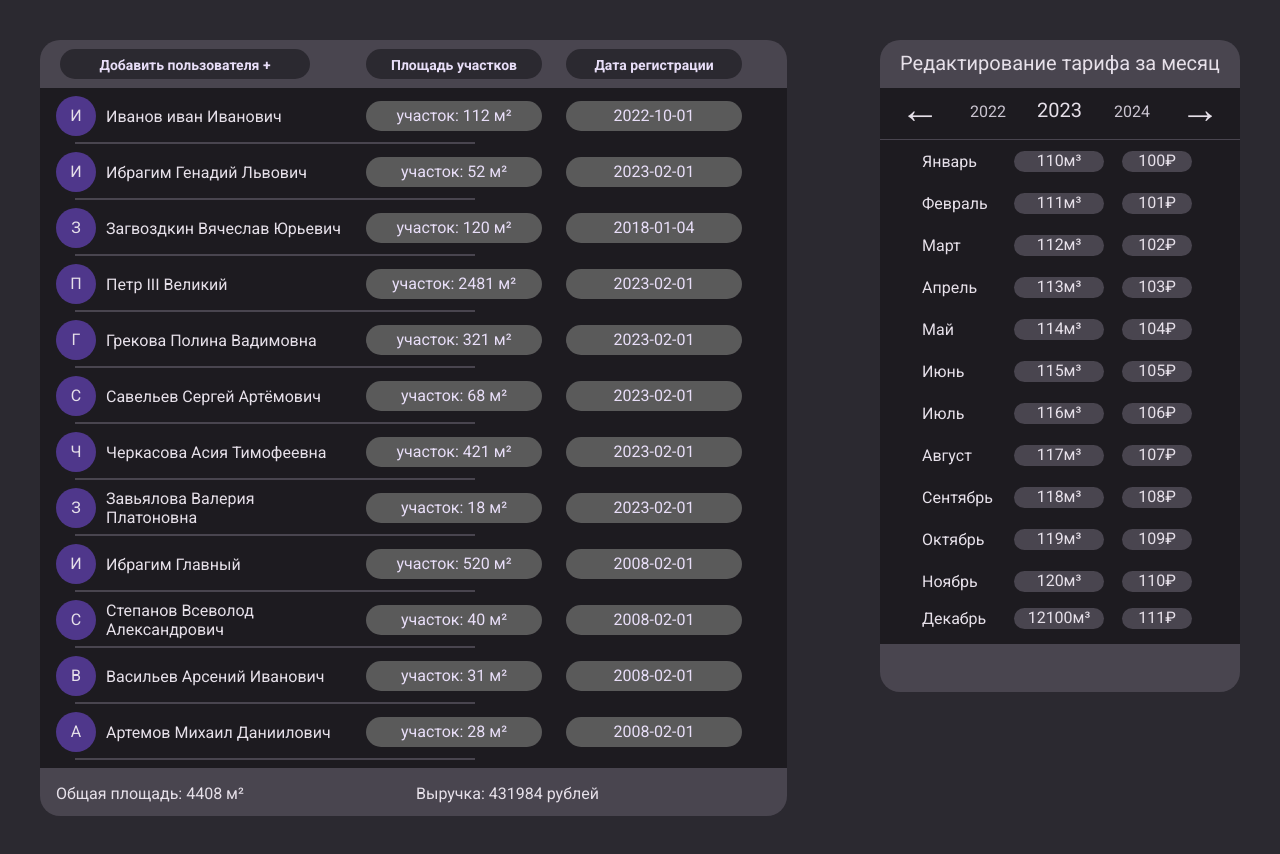
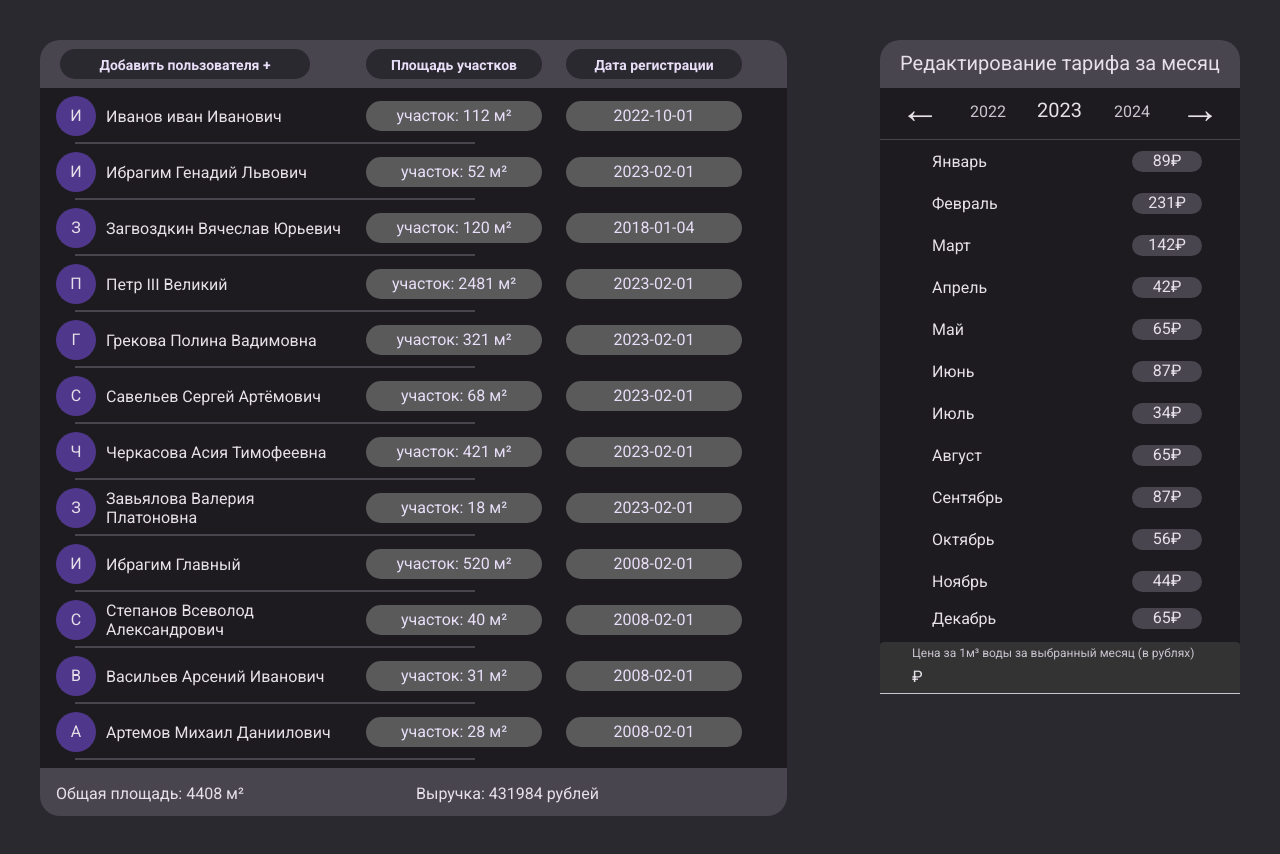
Before and after one commit to Linsaym/PumpHouse_app, a Vue app: page / in a window 1280 px wide. Built offline with nearby package versions, Linux system fonts and the light colour scheme.

Commit message:
Revert "init"
This reverts commit 1e0a21e35cf8b3aae276c8f85b761017f2916f9d.

```diff
--- a/src/components/UI/Calendar/Calendar.vue
+++ b/src/components/UI/Calendar/Calendar.vue
@@ -7,26 +7,15 @@
     <div class="calendar__main">
       <CalendarMonth v-for="(month,i) in months" :key="month" :month="month" :isSelected="i==selectedMonth"
                      :monthIndex="i"
-                     :indications="indications[i]"
-                     :tariff="tariffs[i]" @changeSelectedMonth="changeSelectedMonth"
-                     @changeInputOnIndications="changeInputOnIndications"
-                     @changeInputOnTariff="changeInputOnTariff"
-      />
+                     :tariff="tariffs[i]" @changeSelectedMonth="changeSelectedMonth"/>
     </div>
-    <div v-if="inputType=='Tariff'" class="calendar__changeTariff">
+    <div class="calendar__changeTariff">
+      <!--      <input class="changeTariff__input" v-model="tariffOnSelectedMonth"/>-->
       <span contenteditable="true" class="changeTariff__input" @focusout="changeTariff">{{
           tariffOnSelectedMonth
         }}
       </span>
     </div>
-    <div v-if="inputType=='Indications'" class="calendar__changeIndications">
-      <span contenteditable="true" class="changeIndications__input"
-            @focusout="changeIndications">{{
-          IndicationsOnSelectedMonth
-        }}
-      </span>
-    </div>
-    <div v-if="inputType==''" class="calendar__footer"></div>
 
   </div>
 </template>
@@ -43,38 +32,23 @@ export default {
   },
   data() {
     return {
-      inputType: '',
       selectedYear: 2023,
       selectedMonth: null,
       months: ['Январь', 'Февраль', 'Март', 'Апрель', 'Май', 'Июнь', 'Июль', 'Август', 'Сентябрь', 'Октябрь', 'Ноябрь', 'Декабрь'],
-      tariffs: [100, 101, 102, 103, 104, 105, 106, 107, 108, 109, 110, 111],
-      indications: [110, 111, 112, 113, 114, 115, 116, 117, 118, 119, 120, 12100],
+      tariffs: [89, 231, 142, 42, 65, 87, 34, 65, 87, 56, 44, 65],
       tariffOnSelectedMonth: 0,
-      IndicationsOnSelectedMonth: 0,
     }
   },
   methods: {
-    changeInputOnTariff() {
-      this.inputType = 'Tariff'
-    },
-    changeInputOnIndications() {
-      this.inputType = 'Indications'
-    },
     changeSelectedMonth(selectedMonthIndex) {
       this.selectedMonth = selectedMonthIndex
       this.tariffOnSelectedMonth = this.tariffs[this.selectedMonth]
-      this.IndicationsOnSelectedMonth = this.indications[this.selectedMonth]
       this.changeSelectedDate()
     },
     changeTariff(event) {
       const newTariff = event.target.innerText
       this.tariffOnSelectedMonth = newTariff
       this.tariffs[this.selectedMonth] = newTariff
-    },
-    changeIndications(event) {
-      const newIndications = event.target.innerText
-      this.IndicationsOnSelectedMonth = newIndications
-      this.indications[this.selectedMonth] = newIndications
     },
     changeSelectedYear(year) {
       this.selectedYear = year
@@ -90,14 +64,6 @@ export default {
 }
 </script>
 <style>
-.calendar__footer {
-  border-radius: 0px 0px 20px 20px;
-  width: 360px;
-  height: 48px;
-  background: #49454F;
-
-}
-
 .calendar__header {
   border-radius: 20px 20px 0px 0px;
   width: 360px;
@@ -123,7 +89,7 @@ export default {
   line-height: 44px;
 }
 
-.changeTariff__input, .changeIndications__input {
+.changeTariff__input {
   display: block;
   margin-top: -2px;
   width: 360px;
@@ -147,10 +113,6 @@ export default {
   content: " ₽";
 }
 
-.changeIndications__input::after {
-  content: " м³";
-}
-
 .calendar__main > *:last-child {
   padding-bottom: 10px;
 }
@@ -159,28 +121,22 @@ export default {
   outline: none !important;
 }
 
-.calendar__changeTariff, .calendar__changeIndications {
+.calendar__changeTariff {
   position: relative;
 }
 
-.calendar__changeTariff::before, .calendar__changeIndications::before {
+.calendar__changeTariff::before {
   position: absolute;
   top: 3px;
   left: 32px;
+  content: "Цена за 1м³ воды за выбранный месяц (в рублях)";
   font-family: 'Roboto';
   font-style: normal;
   font-weight: 400;
   font-size: 12px;
   line-height: 16px;
   color: #CAC4D0;
-}
 
-.calendar__changeIndications::before {
-  content: "Показания счётчика в м³ на выбранный месяц";
-}
-
-.calendar__changeTariff::before {
-  content: "Цена за 1м³ воды за выбранный месяц (в рублях)";
 }
 
 </style>
--- a/src/components/UI/Calendar/CalendarMonth.vue
+++ b/src/components/UI/Calendar/CalendarMonth.vue
@@ -2,8 +2,7 @@
   <div @click="$emit('changeSelectedMonth',monthIndex)" class="calendar__month-block"
        :class="{'month-block--selected':isSelected}">
     <div class="calendar__month-name">{{ month }}</div>
-    <div @click="$emit('changeInputOnIndications',monthIndex)" class="month__indications">{{ indications }}м³</div>
-    <div @click="$emit('changeInputOnTariff',monthIndex)" class="month__tariff">{{ tariff }}₽</div>
+    <div class="month__tariff">{{ tariff }}</div>
   </div>
 </template>
 <script>
@@ -13,7 +12,6 @@ export default {
     monthIndex: Number,
     isSelected: Boolean,
     tariff: Number | String,
-    indications: Number | String,
   },
   // data() {
   //   return {
@@ -28,12 +26,12 @@ export default {
   background: #1D1B20;
   height: 42px;
   display: grid;
-  grid-template-columns: 70px 130px 90px;
+  grid-template-columns: 200px 100px;
   align-items: center;
-  padding-left: 42px;
+  padding-left: 52px;
 }
 
-.month__tariff, .month__indications {
+.month__tariff {
   text-align: center;
   width: 70px;
   height: 21px;
@@ -41,9 +39,8 @@ export default {
   border-radius: 11px;
 }
 
-.month__indications {
-  margin-left: 22px;
-  width: 90px;
+.month__tariff::after {
+  content: "₽";
 }
 
 .month-block--selected {
```
